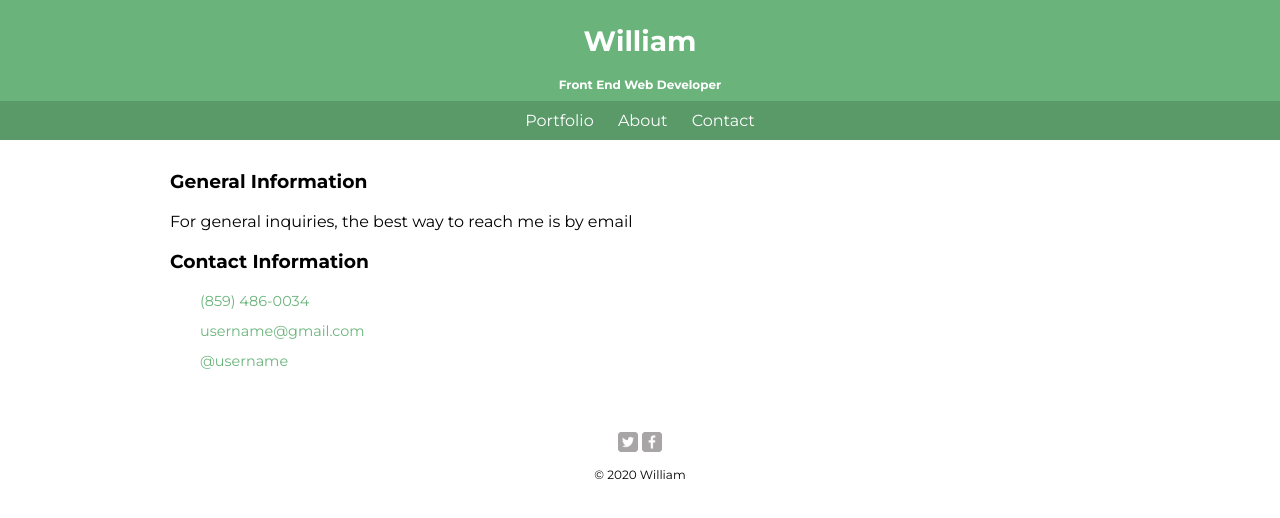
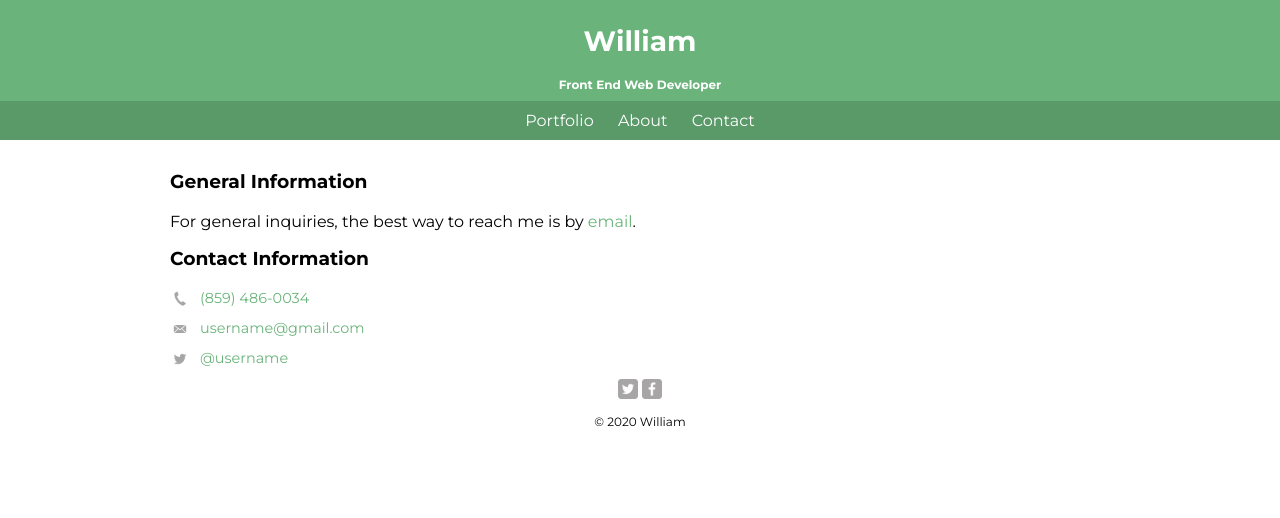
Before and after one commit to wcrich01/portfolio_fe_sp_20, a plain HTML site: page contact.html in a window 1280 px wide. Drawn offline with Linux system fonts and the light colour scheme.

Commit message:
corrected main.css errors and added link to email in contact page

```diff
--- a/contact.html
+++ b/contact.html
@@ -40,7 +40,7 @@
     <div id="wrapper">
         <section id="primary">
             <h3>General Information</h3>
-            <p>For general inquiries, the best way to reach me is by email</p>
+            <p>For general inquiries, the best way to reach me is by <a href="mailto:test@test.com">email</a>.</p>
         </section>
         <section id="secondary">
             <h3>Contact Information</h3>
@@ -56,8 +56,8 @@
 
     <!--Start of Footer -->
     <footer>
-        <a href="http://www.twitter.com" target="_blank"><img src="img/twitter-wrap.png" class = social-icon></a>
-        <a href="http://www.facebook.com" target="_blank"><img src="img/facebook-wrap.png" class = social-icon></a>
+        <a href="http://www.twitter.com" target="_blank"><img src="img/twitter-wrap.png" class="social-icon"></a>
+        <a href="http://www.facebook.com" target="_blank"><img src="img/facebook-wrap.png" class="social-icon"></a>
         <p>&copy; 2020 William</p>
     </footer>
     <!--End of Footer -->
--- a/css/main.css
+++ b/css/main.css
@@ -27,7 +27,7 @@ h2 {
 }
 
 h3 {
-    margin: 0 0 1 em 0;
+    margin: 0 0 1em 0;
 }
 
 img {
@@ -38,7 +38,7 @@ img {
 HEADER
 **************/
 header {
-    float left;
+    float: left;
     width: 100%;
     margin: 0 0 30px 0;
     padding: 5px 0 0 0;
@@ -58,7 +58,7 @@ nav {
 }
 
 nav ul {
-    list-style: center;
+    list-style: none;
     margin: 0 10px;
     padding: 0;
 }
@@ -79,14 +79,14 @@ FOOTER
 footer {
     text-align: center;
     font-size: 0.75em;
-    padding-top: 50px;
+    padding-top: 50px 0 0 0;
     clear: both;
 }
 
 .social-icon {
     width: 20px;
     height: 20px;
-    margin:0px;
+    margin: 0px;
 }
 
 /**************
@@ -145,15 +145,15 @@ CONTACT PAGE
     background-repeat: no-repeat;
 }
 
-contact-info li.phone a {
+.contact-info li.phone a {
     background-image: url('../img/phone.png')
 }
 
-contact-info li.mail a {
+.contact-info li.mail a {
     background-image: url('../img/mail.png')
 }
 
-contact-info li.twitter a {
+.contact-info li.twitter a {
     background-image: url('../img/twitter.png')
 }
 
@@ -177,7 +177,8 @@ nav {
 
 
 /* LOGO COLOR */
-h1, h2 {
+h1,
+h2 {
     color: #fff;
 }
 
@@ -186,10 +187,12 @@ a {
     color: #6ab47b;
 }
 
-nav a, nav a:visited {
+nav a,
+nav a:visited {
     color: #fff;
 }
 
-nav a:hover, nav a:selected {
+nav a:hover,
+nav a:selected {
     color: #32673f;
 }
```
